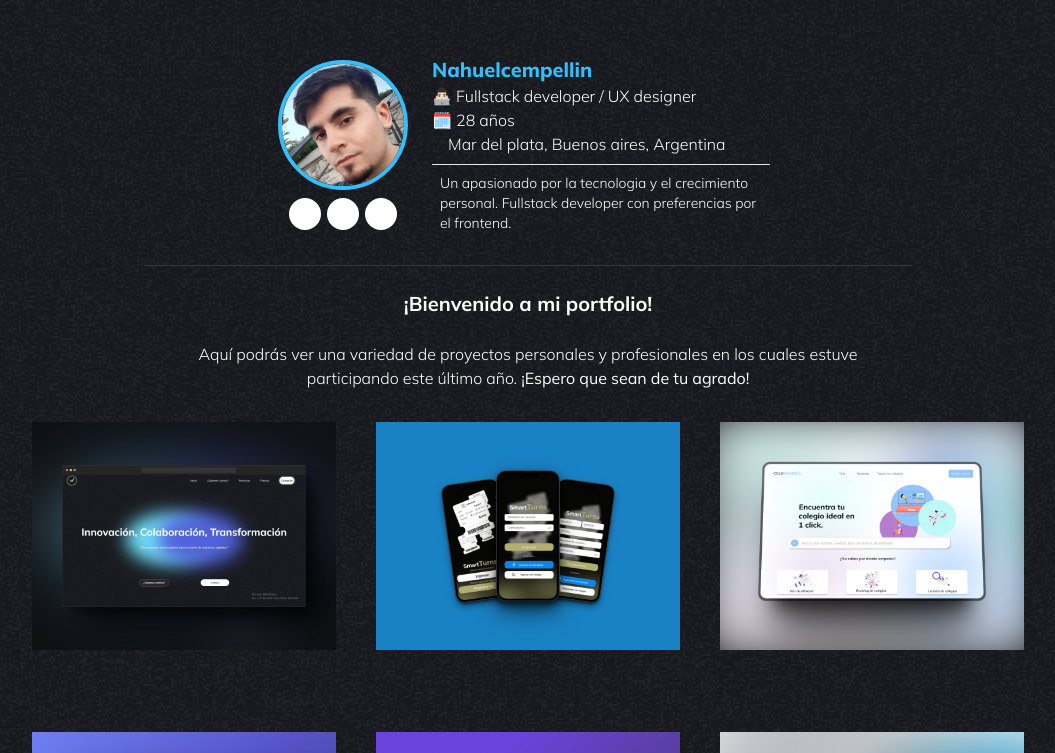
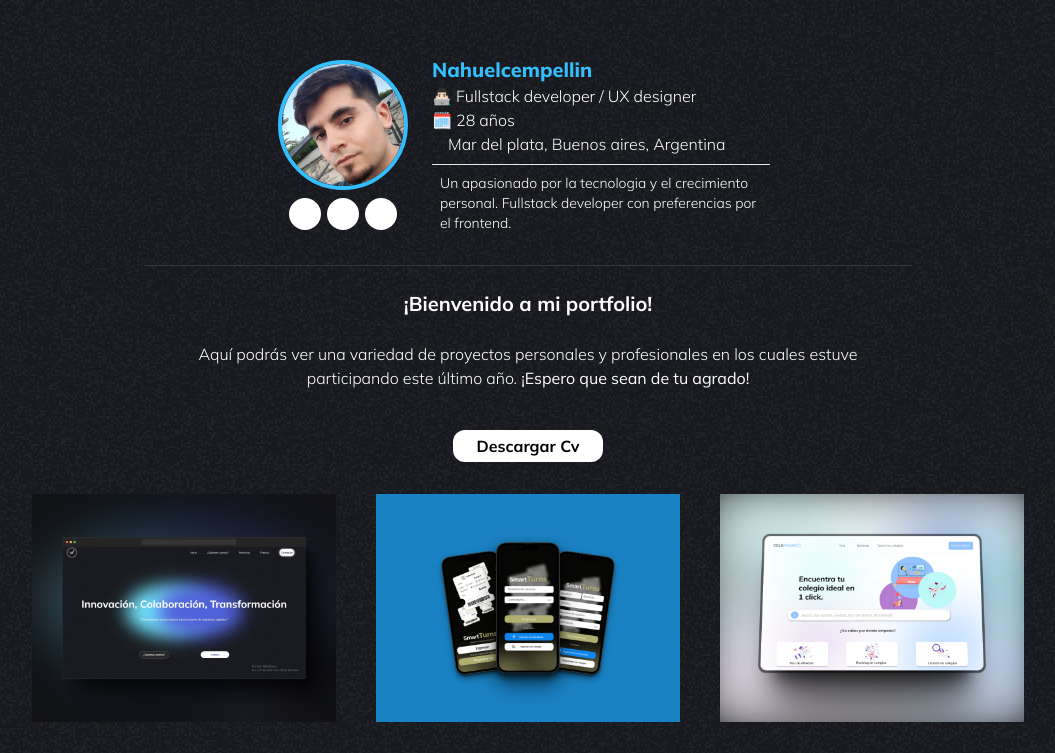
Before and after one commit to NahuelCempellin/nahuel-cempellin, a React (Vite) app: page / in a window 1280 px wide. Shown: the top 753 px of the page, without its empty margins (112-1167 px from the left). Built offline with nearby package versions, Linux system fonts and the light colour scheme; some icons are missing.

Commit message:
download cv

```diff
--- a/src/components/Proyectos.jsx
+++ b/src/components/Proyectos.jsx
@@ -1,5 +1,6 @@
 import { ArrowDownLeft } from "tabler-icons-react";
 import { CardsContent } from "../MockedData";
+import nahuelCempellin from "../assets/NahuelCempellinCV.pdf";
 
 const Proyectos = () => {
   return (
@@ -11,6 +12,15 @@ const Proyectos = () => {
           en los cuales estuve participando este último año.{" "}
           <strong>¡Espero que sean de tu agrado!</strong>
         </p>
+        <div className="p-4 w-[80%] mb-2 flex items-center justify-around">
+          <a
+            className="bg-white font-bold rounded-xl pl-6 pr-6 pt-1 pb-1 text-black"
+            href={nahuelCempellin}
+            download="NahuelCempellinCV.pdf"
+          >
+            Descargar Cv
+          </a>
+        </div>
       </div>
 
       <div className="w-full min-h-[150vh] flex items-center justify-center  ">
```
Also changed, not shown: 1 other file (tests, documents, lock files or other folders).
